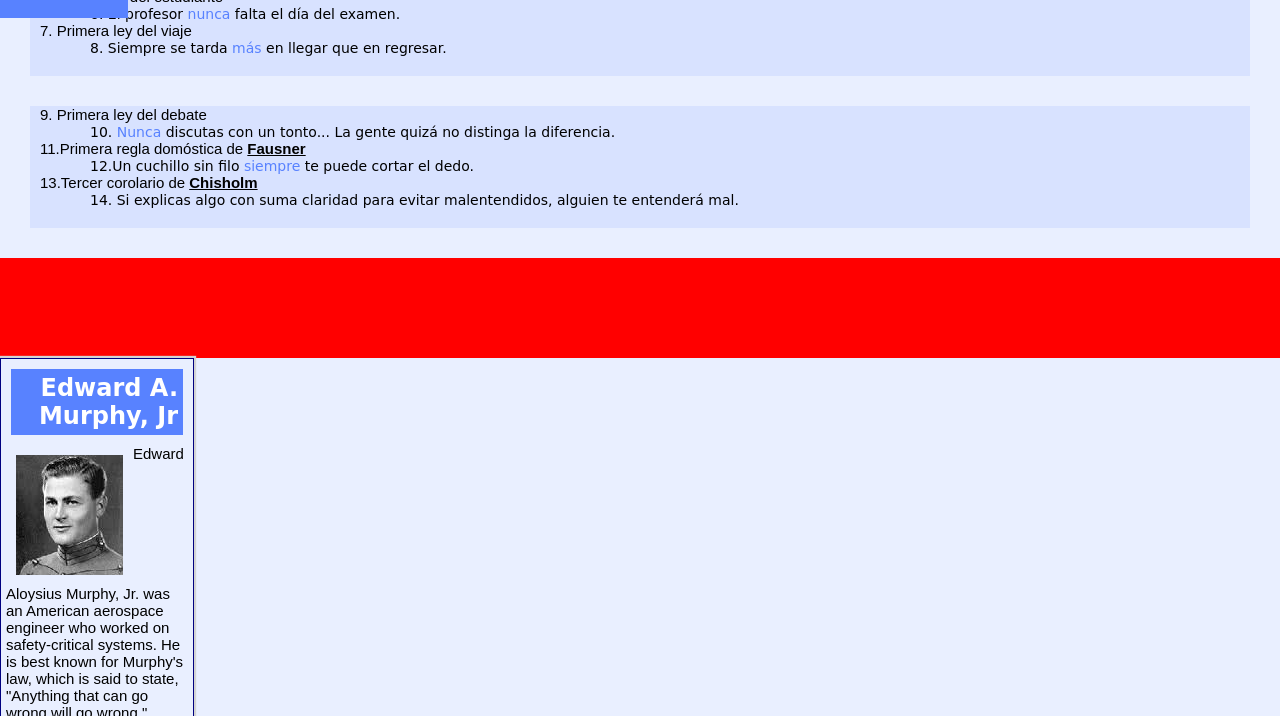
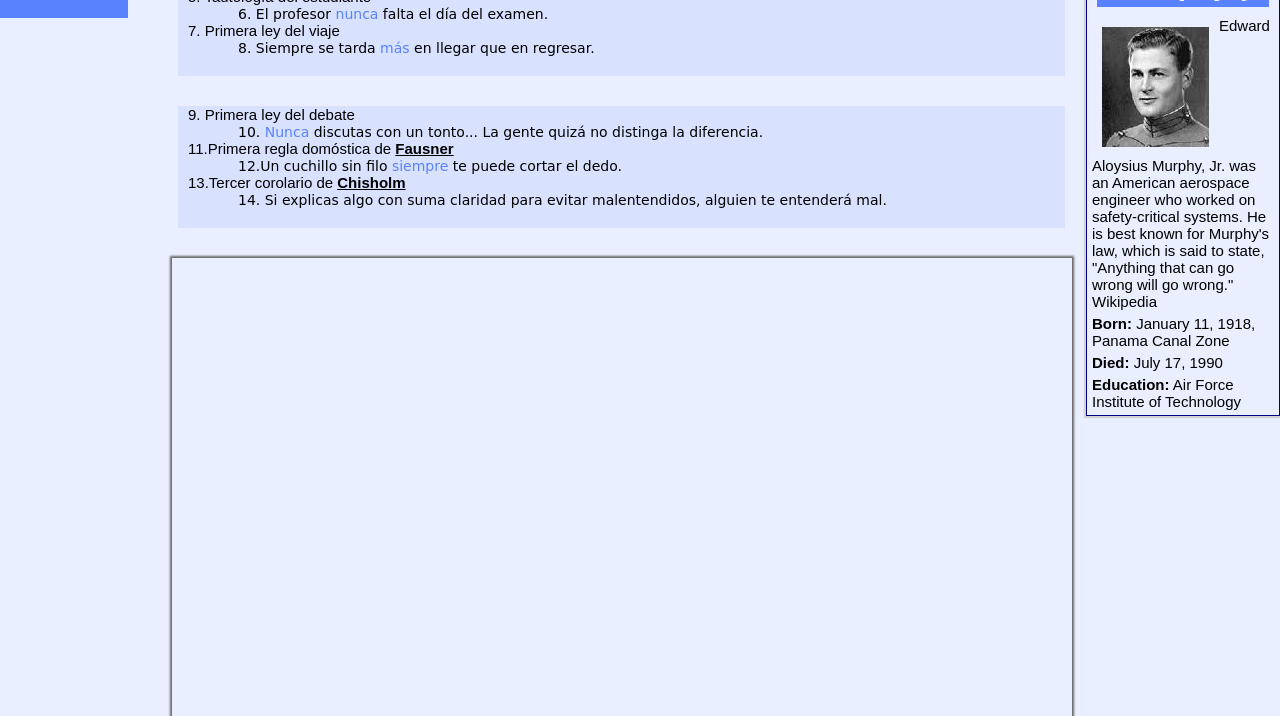
Before and after one commit to salmanfarsy/dav01, a plain HTML site: page index.html in a window 1280 px wide. Shown: the part 210-926 px from the top of the page. Drawn offline with Linux system fonts and the light colour scheme.

Commit message:
almost done i think

```diff
--- a/style.css
+++ b/style.css
@@ -38,7 +38,7 @@ aside{
 }
 aside a{
     width: 50%;
-    margin: 1px 60px;
+    margin: 1px 55px;
     padding: 5px;
     text-decoration: none;
     color: white;
@@ -74,6 +74,9 @@ article{
     width: 15%;
     border: 1px solid navy ;
     box-shadow: 0 0 1px 2px lightgray;
+    position: fixed;
+    right: 0;
+    top: 140px;
 }
 article p{
     background: transparent;
@@ -98,9 +101,11 @@ article p:last-child{
 }
 .box{
     /* background-color: var(--clr-para); */
-    background-color: red;
+    box-shadow: 0 0 2px 2px dimgray;
     width: 100%;
-    height: 100px;
+    height: 500px;
+    width: 95%;
+    margin: 5px auto;
 
 }
 footer{
@@ -111,3 +116,9 @@ footer{
 main{
     position: relative;
 }
+.container{
+    width: 74%;
+    /* margin: 0px auto; */
+
+    margin-left: calc(10% + 20px);
+}
```
